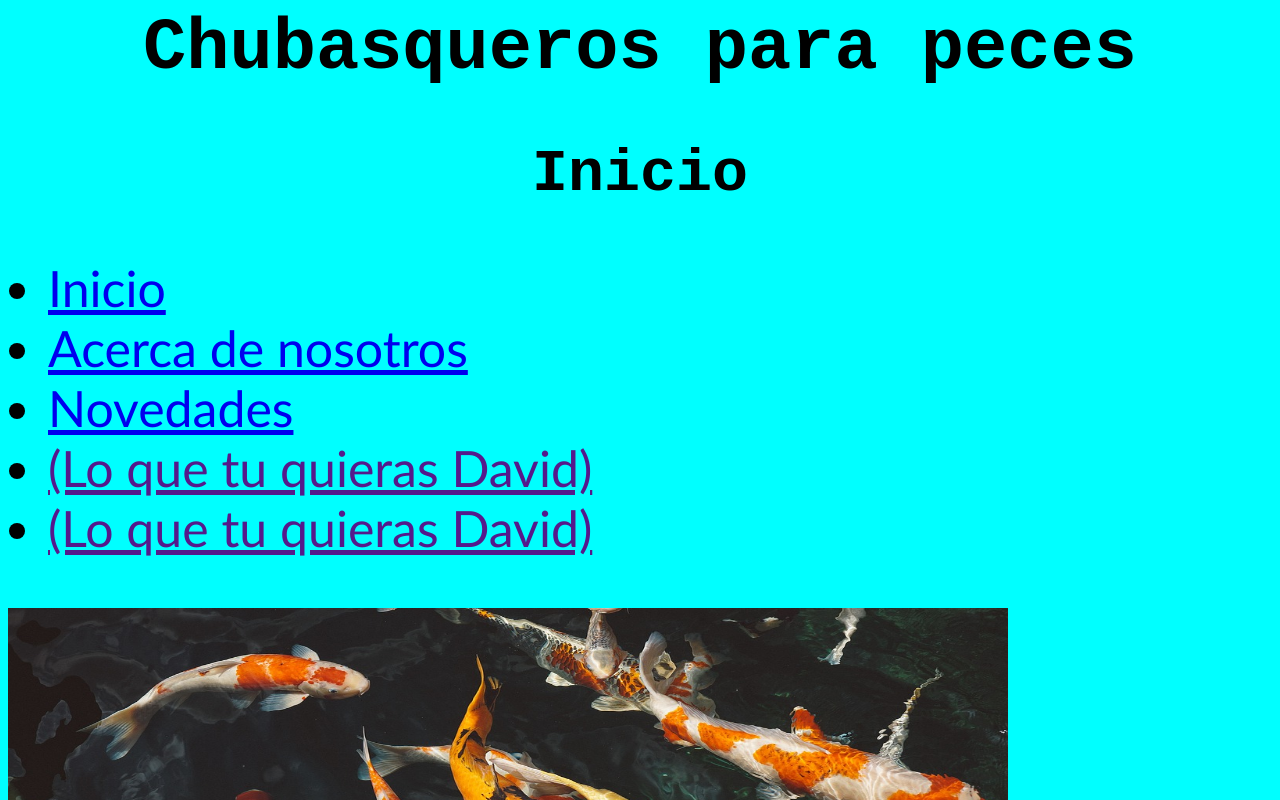
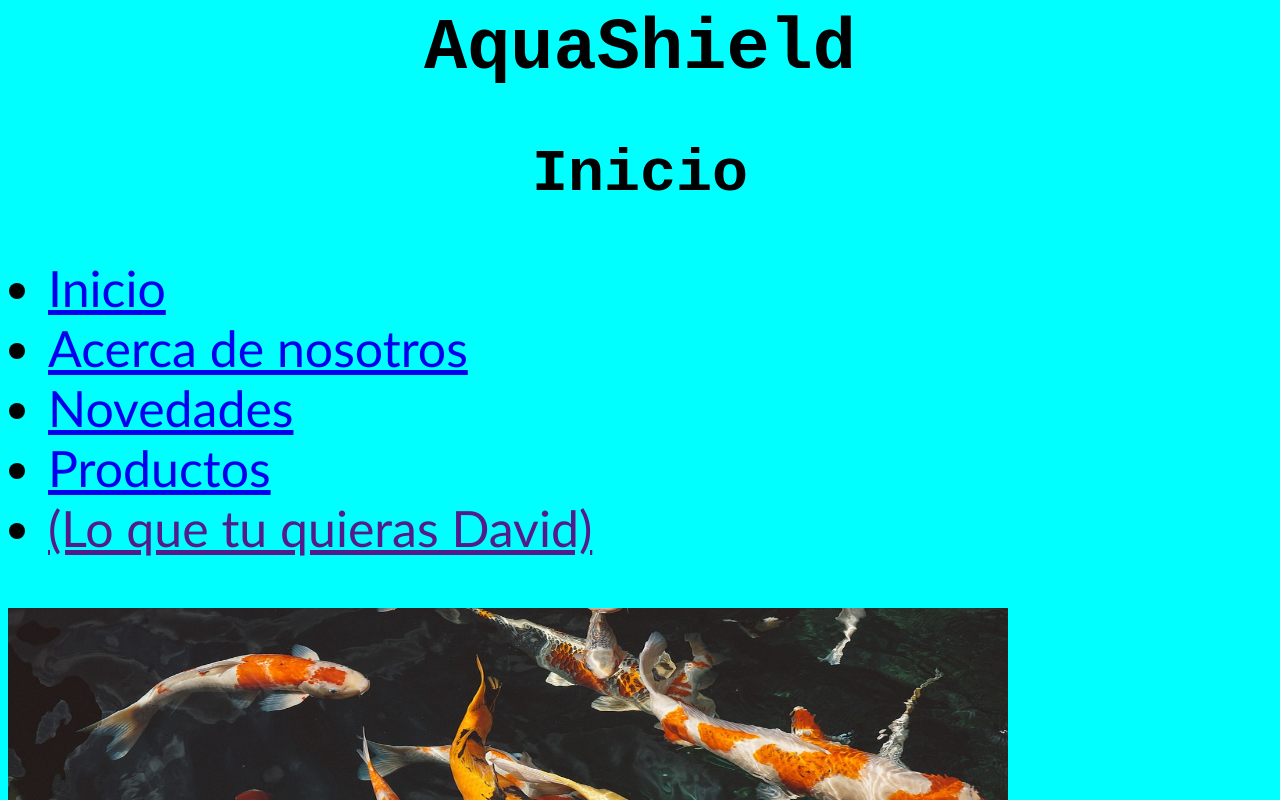
Before and after one commit to Manuel240706/P-gina-Web, a plain HTML site: page index.html in a window 1280 px wide. Shown: the top 800 px of the page. Drawn offline with Linux system fonts and the light colour scheme; files whose address does not match are found by name.

Commit message:
Cambios de nombre en estos archivos

```diff
--- a/index.html
+++ b/index.html
@@ -1,18 +1,18 @@
 <html>
 <head>
     <meta name="Manuel" content="Manuel"/>
-    <title> Chubasqueros impermeables para peces</title>
+    <title> AquaShield</title>
     <link rel="stylesheet" href="styles.css">
 </head>
 <body>
-    <h1> Chubasqueros para peces </h1>
+    <h1> AquaShield </h1>
 
     <h2> Inicio </h2>
     <ul type = "disc">
         <li><A href= "index.html" target="_self"> Inicio</li>
         <li><A href= "página1.html" target="_self"> Acerca de nosotros</li>
         <li><A href= "página2.html" target="_self"> Novedades</li>
-        <li><A href= "" target="_self"> (Lo que tu quieras David)</li>
+        <li><A href= "página3.html" target="_self"> Productos</li>
         <li><A href= "" target="_self"> (Lo que tu quieras David) </li>
      </ul>
     <img src="Peces.jpg" alt="Imagen con varios peces"
```
Also changed, not shown: página1.html (+2 -2 lines).
